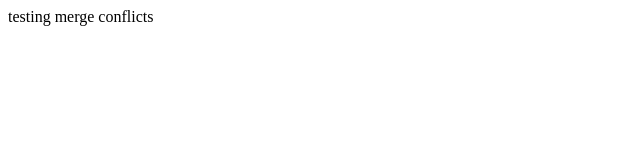
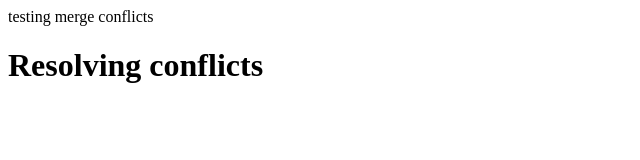
Before and after one commit to bhanuprasad8712/second-repo, a plain HTML site: page index.html in a window 1280 px wide. Shown: the whole page, without its empty margins (0-640 px from the left). Drawn offline with Linux system fonts and the light colour scheme.

Commit message:
Update index.html

```diff
--- a/index.html
+++ b/index.html
@@ -1,3 +1,4 @@
 
 <p>testing merge conflicts</p>
 <title>The repository</title>
+<h1>Resolving conflicts</h1>
```
